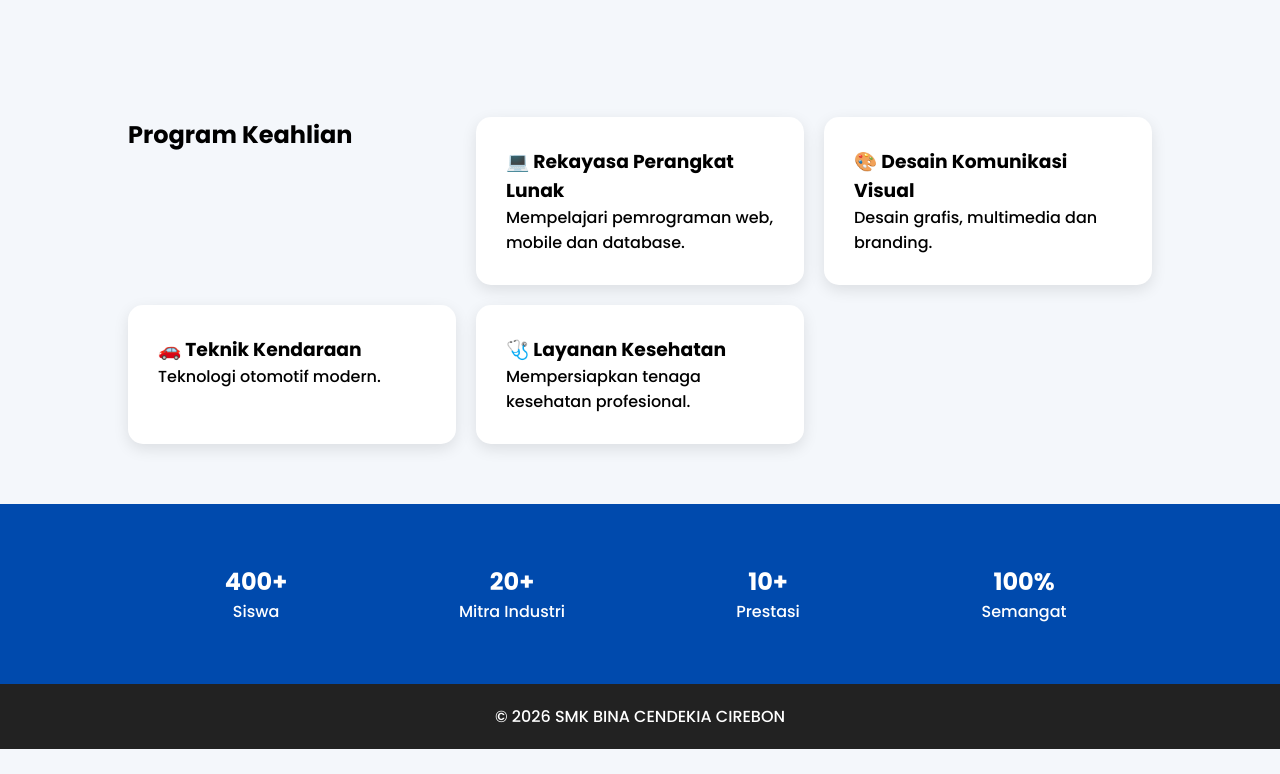
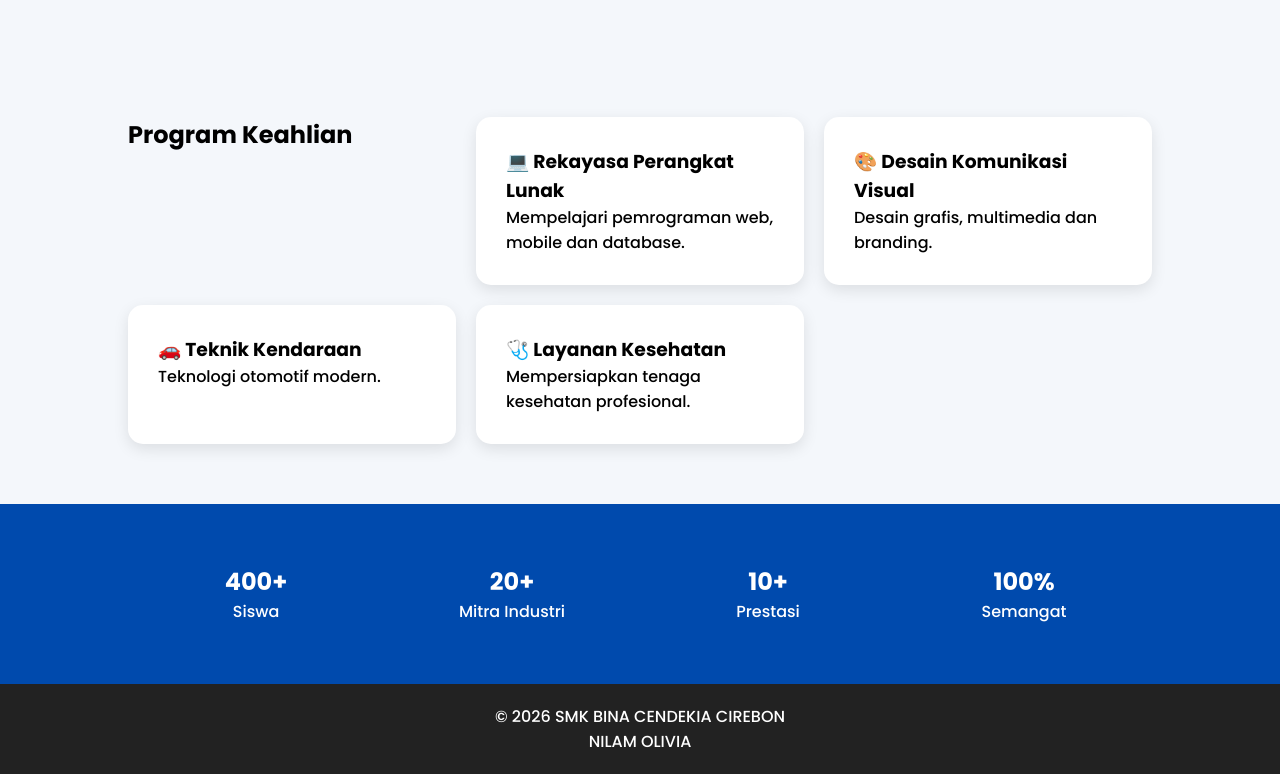
Before and after one commit to kang25one-bot/Nilam-Olivia, a plain HTML site: page index.html in a window 1280 px wide. Shown: the part 893-1667 px from the top of the page. Before the commit the page ends 1642 px from the top, so only its background shows below. Drawn offline with Linux system fonts and the light colour scheme.

Commit message:
Update index.html

```diff
--- a/index.html
+++ b/index.html
@@ -122,6 +122,12 @@ SMK Bina Cendekia Cirebon merupakan sekolah kejuruan yang berkomitmen menghasilk
 
 </p>
 
+<p>
+
+NILAM OLIVIA
+
+</p>
+
 </footer>
 
 <script src="script.js"></script>
```
